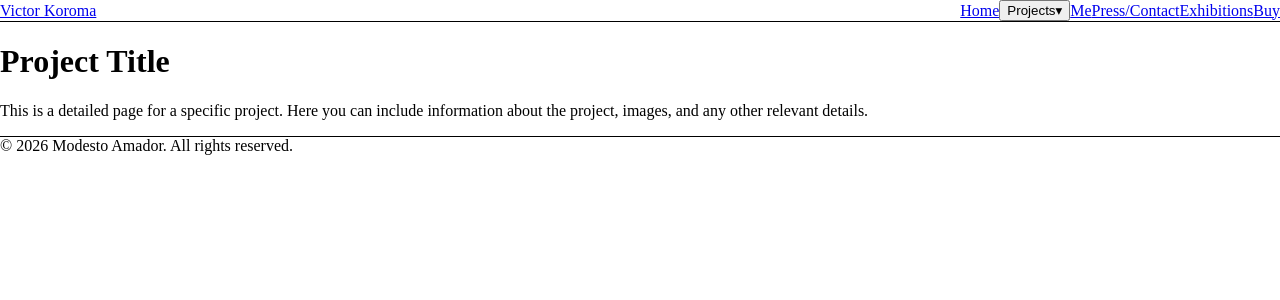
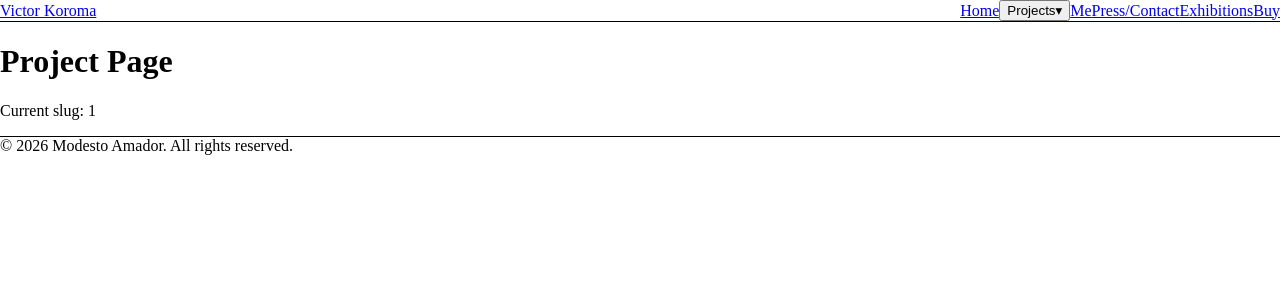
Before and after one commit to mofesdo/victorkphotography, a React (Vite) app: page /projects/1 in a window 1280 px wide. Shown: the top 300 px of the page. Built offline with nearby package versions, Linux system fonts and the light colour scheme.

Commit message:
Feat: Navbar structure matches old site

```diff
--- a/src/pages/Buy.jsx
+++ b/src/pages/Buy.jsx
@@ -1,5 +1,3 @@
 export default function Buy() {
-  return (
-    <div className="mx-auto max-w-2xl px-6 py-12"></div>
-  );
+  return <h1 className="text-3xl">Buy</h1>;
 }
--- a/src/pages/Exhibitions.jsx
+++ b/src/pages/Exhibitions.jsx
@@ -1,10 +1,3 @@
 export default function Exhibitions() {
-  return (
-    <div className="mx-auto max-w-2xl px-6 py-12">
-      <h1 className="mb-4 text-3xl font-bold">Exhibitions</h1>
-      <p className="mb-2">
-        Here you can find a list of exhibitions where my work has been featured.
-      </p>
-    </div>
-  );
+  return <h1 className="text-3xl">Exhibitions</h1>;
 }
--- a/src/pages/Me.jsx
+++ b/src/pages/Me.jsx
@@ -1,5 +1,3 @@
 export default function Me() {
-  return (
-    <div className="space-y-4"></div>
-  );
+  return <h1 className="text-3xl">Me</h1>;
 }
--- a/src/pages/PressContact.jsx
+++ b/src/pages/PressContact.jsx
@@ -1,10 +1,3 @@
 export default function PressContact() {
-  return (
-    <div className="mx-auto max-w-2xl px-6 py-12">
-      <h1 className="mb-4 text-3xl font-bold">Press Contact</h1>
-      <p className="mb-2">
-        For press inquiries, please contact:
-      </p>
-      </div>
-    );
+  return <h1 className="text-3xl">Press/Contact</h1>;
 }
--- a/src/pages/ProjectPage.jsx
+++ b/src/pages/ProjectPage.jsx
@@ -1,10 +1,12 @@
+import { useParams } from "react-router-dom";
+
 export default function ProjectPage() {
+  const { slug } = useParams();
+
   return (
-    <div className="mx-auto max-w-2xl px-6 py-12">
-      <h1 className="mb-4 text-3xl font-bold">Project Title</h1>
-      <p className="mb-2">
-        This is a detailed page for a specific project. Here you can include information about the project, images, and any other relevant details.
-      </p>
+    <div className="space-y-4">
+      <h1 className="text-3xl">Project Page</h1>
+      <p className="text-neutral-600">Current slug: {slug}</p>
     </div>
   );
 }
```
Also changed, not shown: src/data/exhibitions.js (added), src/data/projects.js (added), src/data/siteContent.js (added).
